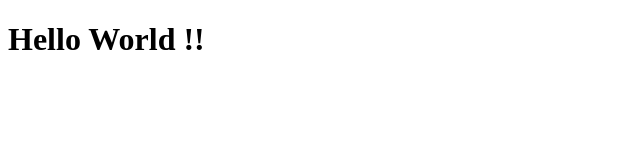
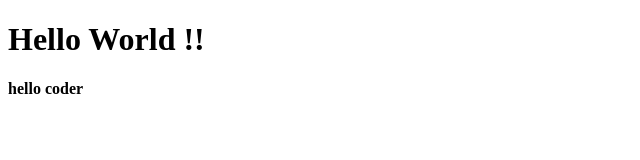
Before and after one commit to krisprajapati11/Learning-Git, a plain HTML site: page Folder2/index.html in a window 1280 px wide. Shown: the full height of the page, 0-640 px from the left. Drawn offline with Linux system fonts and the light colour scheme.

Commit message:
helo coder

```diff
--- a/Folder2/index.html
+++ b/Folder2/index.html
@@ -7,6 +7,7 @@
 </head>
 <body>
     <h1>Hello World !!</h1>
+    <h4>hello coder </h4>
 
 </body>
 </html>
```
